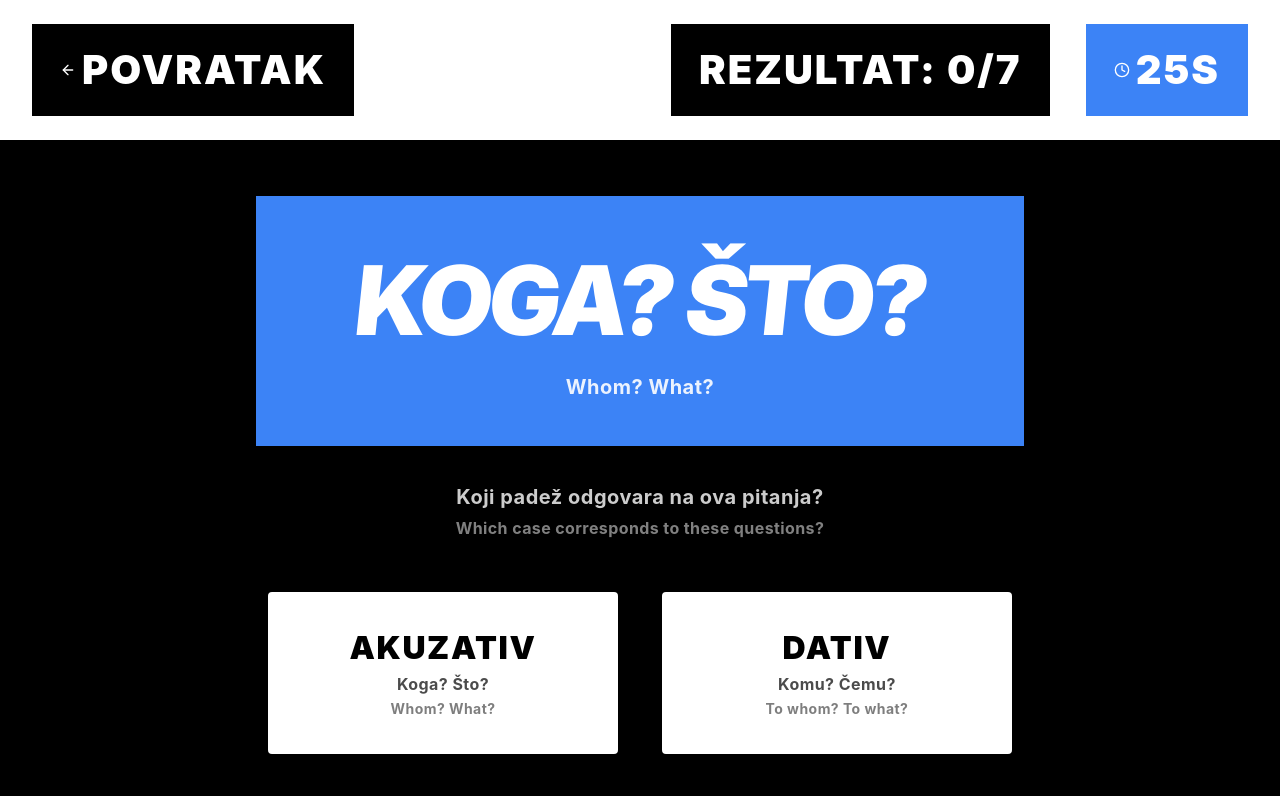
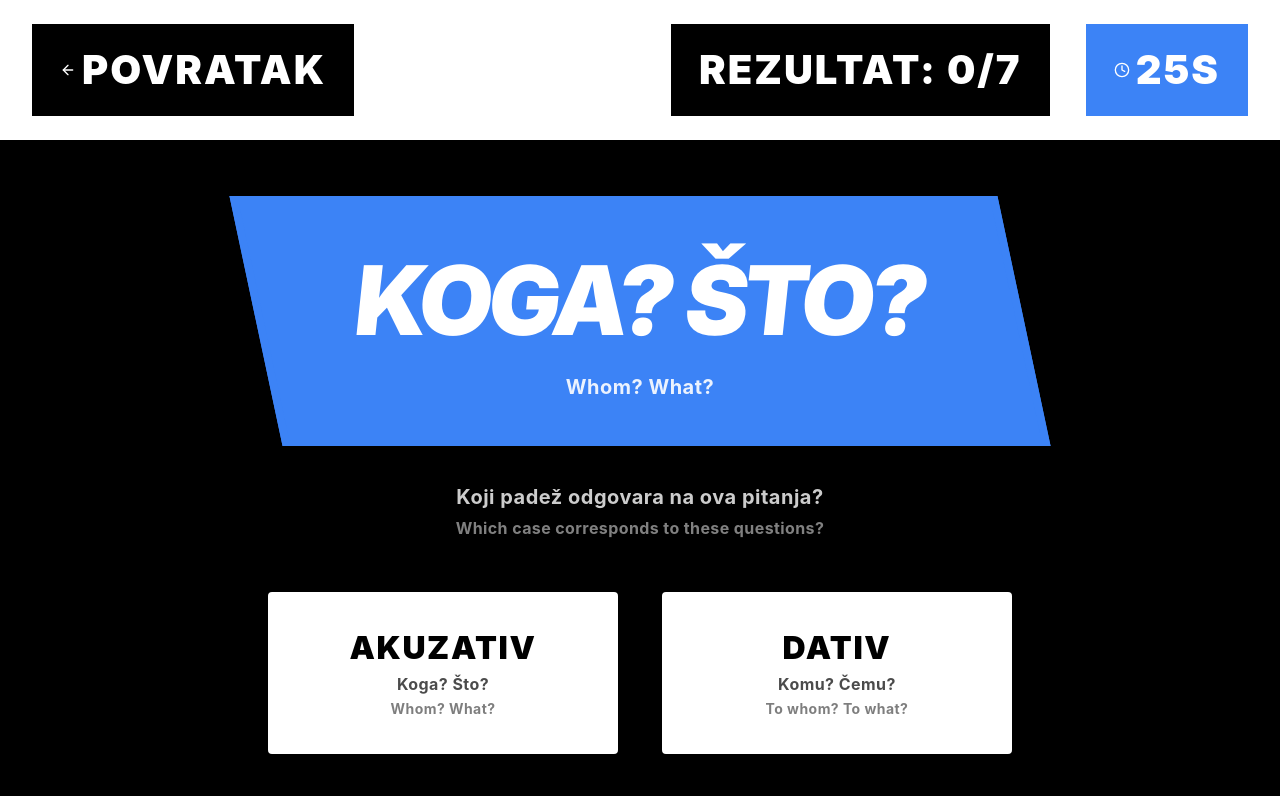
Before and after one commit to UncleDanCast/padezi-play-lab, a React (Vite) app: page /question-to-case in a window 1280 px wide. Shown: the top 796 px of the page. Built offline with nearby package versions, Linux system fonts and the light colour scheme.

Commit message:
Revert skew on text
Reverted the skew transform on the text elements within the colored box, while retaining the skewed styling for the box itself.

```diff
--- a/src/pages/QuestionToCaseGame.tsx
+++ b/src/pages/QuestionToCaseGame.tsx
@@ -403,8 +403,8 @@ const QuestionToCaseGame = () => {
             className="text-center mb-fluid-lg sm:mb-fluid-xl"
           >
             {/* Question Box - Highlighted */}
-            <div className="bg-intermediate text-intermediate-foreground p-fluid-md sm:p-fluid-lg border-4 sm:border-8 border-intermediate max-w-3xl mx-auto mb-fluid-md sm:mb-fluid-lg">
-              <div>
+            <div className="bg-intermediate text-intermediate-foreground p-fluid-md sm:p-fluid-lg border-4 sm:border-8 border-intermediate max-w-3xl mx-auto mb-fluid-md sm:mb-fluid-lg brutalist-skew-right">
+              <div className="transform -skew-x-12">
                 <h1 className="text-fluid-2xl sm:text-fluid-4xl lg:text-fluid-5xl brutalist-title mb-fluid-xs sm:mb-fluid-sm break-words leading-tight">
                   {cases[currentQuestionIndex].questions}
                 </h1>
```
